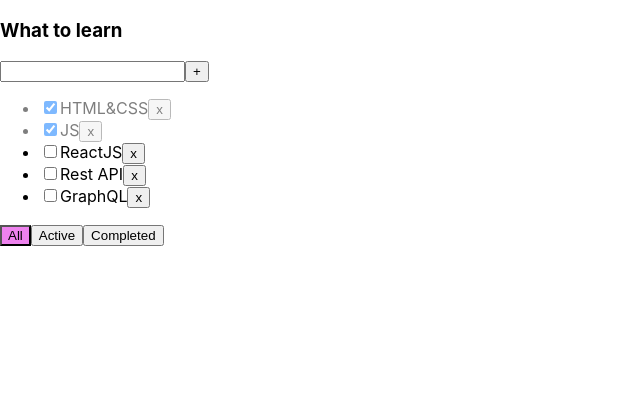
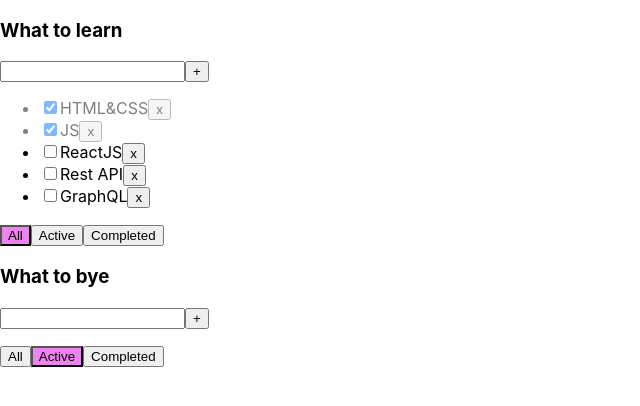
Before and after one commit to sokelova/todolist-text, a React (Create React App) app: page / in a window 1280 px wide. Shown: the top 406 px of the page, without its empty margins (0-640 px from the left). Built offline with nearby package versions, Linux system fonts and the light colour scheme.

Commit message:
commit mes

```diff
--- a/src/App.tsx
+++ b/src/App.tsx
@@ -4,62 +4,96 @@
 import { v1 } from 'uuid';
 import { FilterValuesType } from './Input';
 
-
+type TodolistType = {
+    id: string
+    title: string
+    filter: FilterValuesType
+}
 
 function App() {
 
-    let [tasks, setTasks] = useState([
-        { id: v1(), title: "HTML&CSS", isDone: true },
-        { id: v1(), title: "JS", isDone: true },
-        { id: v1(), title: "ReactJS", isDone: false },
-        { id: v1(), title: "Rest API", isDone: false },
-        { id: v1(), title: "GraphQL", isDone: false },
-    ]);
-
-    function addTask(title: string) {
+    function addTask(title: string, todolistId: string) {
         let task = { id: v1(), title: title, isDone: false };
+        let tasks = tasksObj[todolistId];
         let newTasks = [task, ...tasks];
-        setTasks(newTasks);
+        tasksObj[todolistId] = newTasks;
+        setTasks({...tasksObj});
     }
 
-    function removeTask(id: string) {
+    function removeTask(id: string, todolistId: string) {
+        let tasks = tasksObj[todolistId];
         let filteredTasks = tasks.filter(t => t.id != id);
-        setTasks(filteredTasks);
+        tasksObj[todolistId] = filteredTasks;
+        setTasks({...tasksObj});
     }
 
-    let [filter, setFilter] = useState<FilterValuesType>("all");
-
-    let tasksForTodolist = tasks;
-
-    if (filter === "active") {
-        tasksForTodolist = tasks.filter(t => t.isDone === false);
-    }
-    if (filter === "completed") {
-        tasksForTodolist = tasks.filter(t => t.isDone === true);
+    function changeFilter(value: FilterValuesType, todolistId: string ) {
+        let todolist = todolists.find(tl => tl.id === todolistId);
+        if (todolist){
+            todolist.filter = value;
+            setTodolists([...todolists])
+        }
     }
 
-    function changeFilter(value: FilterValuesType) {
-        setFilter(value);
-    }
-
-    const changeStatus = (id: string, isDone: boolean) => {
+    const changeStatus = (id: string, isDone: boolean, todolistId: string) => {
+        let tasks = tasksObj[todolistId];
         let task = tasks.find(t => t.id === id);
         if (task){
             task.isDone = isDone;
-            setTasks([...tasks]);
+            setTasks({...tasksObj});
         }
     }
 
+    let todolistId1 = v1();
+    let todolistId2 = v1();
+
+    let [todolists, setTodolists] =  useState<Array<TodolistType>>( [
+        {id: todolistId1, title:"What to learn", filter: 'all'},
+        {id: todolistId2, title:"What to bye", filter: 'active'}
+    ])
+
+    let [tasksObj, setTasks] = useState({
+        [todolistId1]:[
+            { id: v1(), title: "HTML&CSS", isDone: true },
+            { id: v1(), title: "JS", isDone: true },
+            { id: v1(), title: "ReactJS", isDone: false },
+            { id: v1(), title: "Rest API", isDone: false },
+            { id: v1(), title: "GraphQL", isDone: false }
+        ],
+        [todolistId2]:[
+            { id: v1(), title: "Book", isDone: true },
+            { id: v1(), title: "Fox", isDone: true }
+        ]
+    })
+
     return (
+
         <div className="App">
-            <Todolist title="What to learn"
-                      tasks={tasksForTodolist}
-                      removeTask={removeTask}
-                      changeFilter={changeFilter}
-                      addTask={addTask}
-                      changeTaskStatus = {changeStatus}
-                      filter ={filter}
-            />
+            {todolists.map((tl) => {
+
+                let allTodolistTasks = tasksObj[tl.id];
+                let tasksForTodolist = allTodolistTasks;
+
+                if (tl.filter === "active") {
+                    tasksForTodolist = allTodolistTasks.filter(t => t.isDone === false);
+                }
+                if (tl.filter === "completed") {
+                    tasksForTodolist = allTodolistTasks.filter(t => t.isDone === true);
+                }
+
+               return <Todolist
+                   key={tl.id}
+                   id={tl.id}
+                   title={tl.title}
+                   tasks={tasksForTodolist}
+                   removeTask={removeTask}
+                   changeFilter={changeFilter}
+                   addTask={addTask}
+                   changeTaskStatus={changeStatus}
+                   filter={tl.filter}
+                />
+                })
+            }
         </div>
     );
 }
--- a/src/Input.tsx
+++ b/src/Input.tsx
@@ -3,7 +3,8 @@
 
 export type FilterValuesType = "all" | "active" | "completed";
 type InputType = {
-    addTask: (title:string) => void
+    id: string
+    addTask: (title:string, todolistId: string) => void
 }
 export const Input = (props: InputType) => {
     let [title, setTitle] = useState("");
@@ -11,7 +12,7 @@
 
     const addTask = () => {
         if(title.trim() !== ""){
-            props.addTask(title);
+            props.addTask(title.trim(), props.id);
             setTitle("");
         }else{
             setError("Title not input");
--- a/src/Todolist.tsx
+++ b/src/Todolist.tsx
@@ -10,34 +10,35 @@
 }
 
 export type PropsType = {
+    id: string
     title: string
     tasks: Array<TaskType>
-    removeTask: (taskId: string) => void
-    changeFilter: (value: FilterValuesType) => void
-    addTask: (title: string) => void
-    changeTaskStatus: (id:string, isDone: boolean) => void
+    removeTask: (taskId: string, todolistId: string) => void
+    changeFilter: (value: FilterValuesType, todolistId: string) => void
+    addTask: (title: string, todolistId: string) => void
+    changeTaskStatus: (id:string, isDone: boolean, todolistId: string) => void
     filter: string
 }
 
 export function Todolist(props: PropsType) {
 
-    const onAllClickHandler = () => { props.changeFilter("all");};
-    const onActiveClickHandler = () => { props.changeFilter("active");};
-    const onCompletedClickHandler = () => { props.changeFilter("completed");};
+    const onAllClickHandler = () => { props.changeFilter("all", props.id);};
+    const onActiveClickHandler = () => { props.changeFilter("active", props.id);};
+    const onCompletedClickHandler = () => { props.changeFilter("completed", props.id);};
 
     return <div>
         <h3>{props.title}</h3>
         <div>
-            <Input addTask={props.addTask}/>
+            <Input id={props.id} addTask={props.addTask}/>
         </div>
         <ul>
             {
                 props.tasks.map(t => {
 
-                    const onClickHandler = () => {props.removeTask(t.id)}
+                    const onClickHandler = () => {props.removeTask(t.id, props.id)}
                     const onChangeHandler = (event: ChangeEvent<HTMLInputElement>) => {
                         let newIsDoneValue = event.currentTarget.checked;
-                        props.changeTaskStatus(t.id, newIsDoneValue);
+                        props.changeTaskStatus(t.id, newIsDoneValue, props.id);
                     }
 
                     return <li key={t.id} className={t.isDone ? s.isDone_executed : ""}>
```
